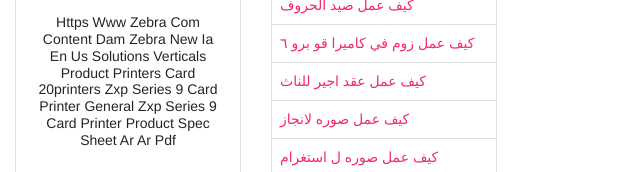
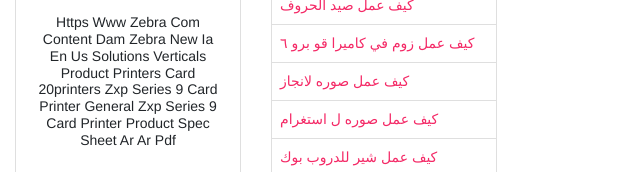
Before and after one commit to Ibrahim-888/test2, a plain HTML site: page index.html in a window 1280 px wide. Shown: the part 628-800 px from the top of the page, 640-1280 px from the left. Drawn offline with nearby package versions, Linux system fonts and the light colour scheme.

Commit message:
Update index.html

```diff
--- a/index.html
+++ b/index.html
@@ -519,7 +519,7 @@ body,html{font-family:"Helvetica Neue",Helvetica,Arial,sans-serif;font-size:14px
 													<li class="list-group-item"><a href="/%D9%83%D9%8A%D9%81-%D8%B9%D9%85%D9%84-%D8%B4%D9%8A%D9%84%D8%A7%D8%AA-%D9%84%D9%84%D8%A7%D9%86%D8%B3%D8%AA%D9%82%D8%B1%D8%A7%D9%85.html">كيف عمل شيلات للانستقرام</a></li>
 													<li class="list-group-item"><a href="/%D9%83%D9%8A%D9%81-%D8%B9%D9%85%D9%84-%D8%B5%D9%8A%D8%AF-%D8%A7%D9%84%D8%AD%D8%B1%D9%88%D9%81.html">كيف عمل صيد الحروف</a></li>
 													<li class="list-group-item"><a href="/%D9%83%D9%8A%D9%81-%D8%B9%D9%85%D9%84-%D8%B2%D9%88%D9%85-%D9%81%D9%8A-%D9%83%D8%A7%D9%85%D9%8A%D8%B1%D8%A7-%D9%82%D9%88-%D8%A8%D8%B1%D9%88-%D9%A6.html">كيف عمل زوم في كاميرا قو برو ٦</a></li>
-													<li class="list-group-item"><a href="/%D9%83%D9%8A%D9%81-%D8%B9%D9%85%D9%84-%D8%B9%D9%82%D8%AF-%D8%A7%D8%AC%D9%8A%D8%B1-%D9%84%D9%84%D9%86%D8%A7%D8%AB.html">كيف عمل عقد اجير للناث</a></li>
+
 													<li class="list-group-item"><a href="/%D9%83%D9%8A%D9%81-%D8%B9%D9%85%D9%84-%D8%B5%D9%88%D8%B1%D9%87-%D9%84%D8%A7%D9%86%D8%AC%D8%A7%D8%B2.html">كيف عمل صوره لانجاز</a></li>
 													<li class="list-group-item"><a href="/%D9%83%D9%8A%D9%81-%D8%B9%D9%85%D9%84-%D8%B5%D9%88%D8%B1%D9%87-%D9%84-%D8%A7%D8%B3%D8%AA%D8%BA%D8%B1%D8%A7%D9%85.html">كيف عمل صوره ل استغرام</a></li>
 													<li class="list-group-item"><a href="/%D9%83%D9%8A%D9%81-%D8%B9%D9%85%D9%84-%D8%B4%D9%8A%D8%B1-%D9%84%D9%84%D8%AF%D8%B1%D9%88%D8%A8-%D8%A8%D9%88%D9%83.html">كيف عمل شير للدروب بوك</a></li>
```
